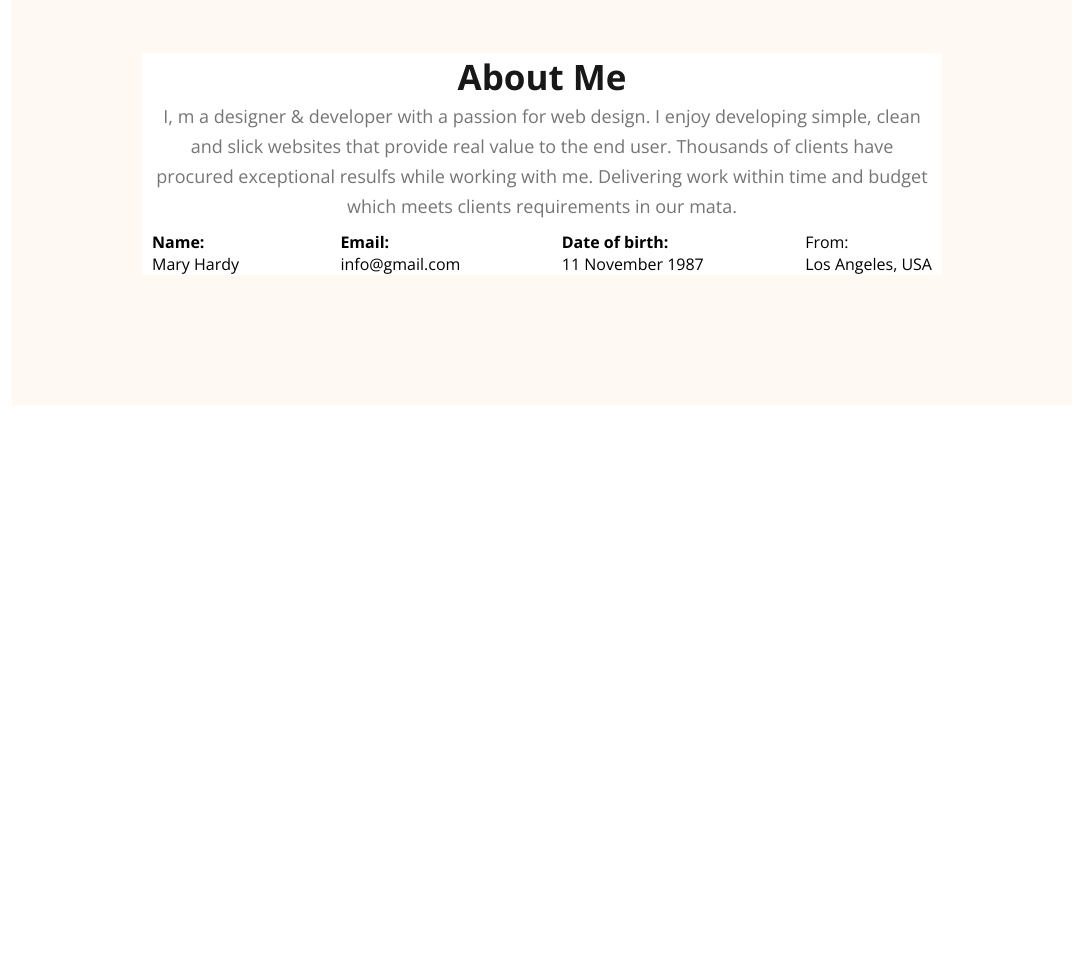
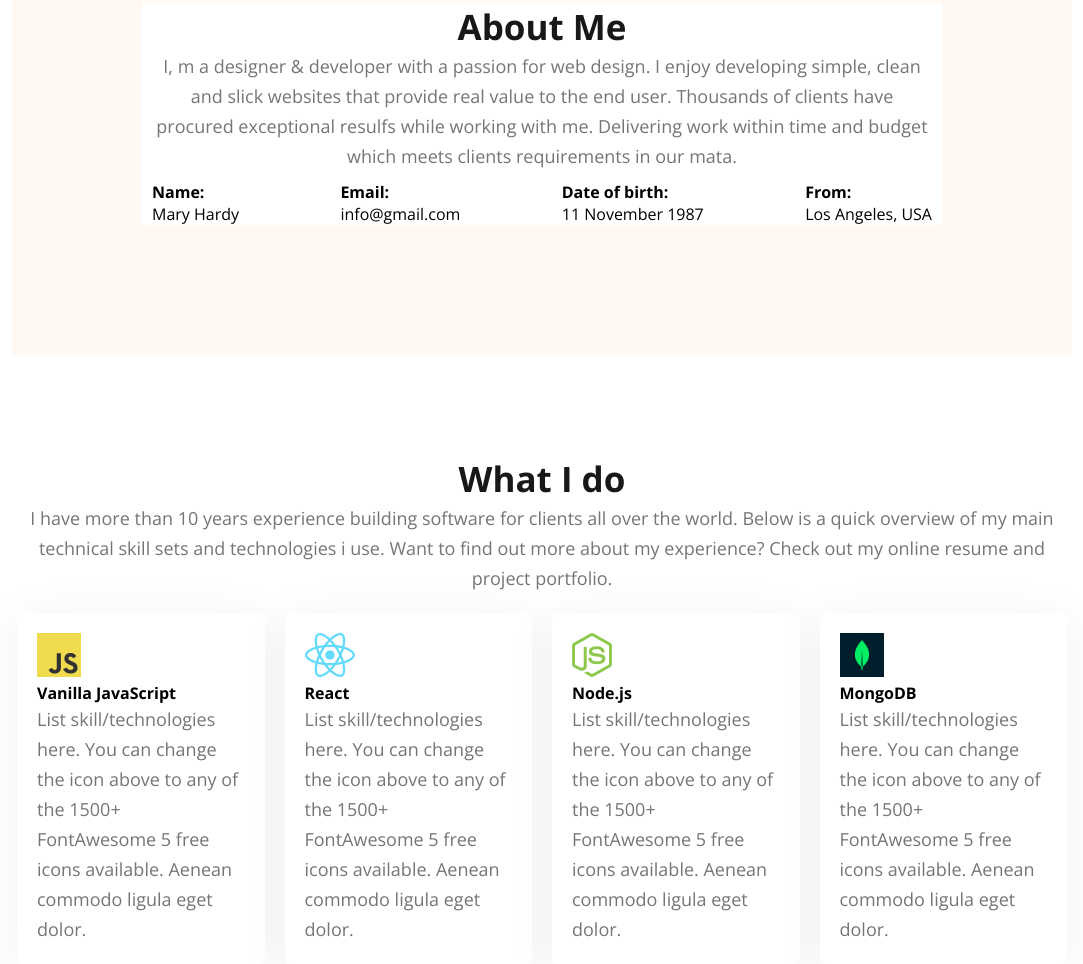
Before and after one commit to johurulHaque/web-developer-portfolio, a plain HTML site: page index.html in a window 1280 px wide. Shown: the part 870-1834 px from the top of the page, without its empty margins (98-1181 px from the left). Before the commit the page ends 1425 px from the top, so only its background shows below. Drawn offline with nearby package versions, Linux system fonts and the light colour scheme.

Commit message:
what i do section added

```diff
--- a/index.html
+++ b/index.html
@@ -149,12 +149,15 @@
             width: 460px;
         }
 
-        /* main section style */
-
+        /*
+            main section style
+            main section style
+        */
+        /* about style */
         .about {
             background-color: #FFF8F3;
             max-width: 800px;
-            margin: 150px auto;
+            margin: 100px auto;
             padding: 130px;
         }
 
@@ -167,6 +170,32 @@
             display: flex;
             justify-content: space-between;
             margin-top: 10px;
+        }
+
+        /* what */
+        .what {
+            max-width: 1050px;
+            margin: 0 auto;
+        }
+
+        .skill-container {
+            display: flex;
+            gap: 20px;
+            margin-top: 20px;
+        }
+
+        .skill {
+            padding: 20px;
+            border-radius: 5px;
+            box-shadow: 0px 6px 50px 0px rgba(0, 0, 0, 0.06);
+            background: rgb(255, 255, 255);
+        }
+
+        .skill-description {
+            color: rgb(117, 117, 117);
+            font-size: 18px;
+            font-weight: 400;
+            line-height: 30px;
         }
     </style>
 </head>
@@ -198,6 +227,7 @@
         </div>
     </header>
     <main>
+        <!-- about section  -->
         <section class="about">
             <div class="section-content">
                 <h2 class="section-title">
@@ -223,11 +253,49 @@
                         <p class="info-description">11 November 1987</p>
                     </div>
                     <div>
-                        <p>From:</p>
-                        <p>Los Angeles, USA</p>
+                        <h4 class="info-title">From:</h4>
+                        <p class="info-description">Los Angeles, USA</p>
                     </div>
                 </div>
             </div>
+        </section>
+        <!-- what i do section -->
+        <section class="what">
+            <h2 class="section-title">
+                What I do
+            </h2>
+            <p class="section-description">
+                I have more than 10 years experience building software for clients all over the world. Below is a quick
+                overview of my main technical skill sets and technologies i use. Want to find out more about my
+                experience? Check out my online resume and project portfolio.
+            </p>
+            <div class="skill-container">
+                <div class="skill">
+                    <img class="skill-img" src="./images/icons/js.png" alt="">
+                    <h4 class="skill-title">Vanilla JavaScript</h4>
+                    <p class="skill-description">List skill/technologies here. You can change the icon above to any of
+                        the 1500+ FontAwesome 5 free icons available. Aenean commodo ligula eget dolor.</p>
+                </div>
+                <div class="skill">
+                    <img class="skill-img" src="./images/icons/react.png" alt="">
+                    <h4 class="skill-title">React</h4>
+                    <p class="skill-description">List skill/technologies here. You can change the icon above to any of
+                        the 1500+ FontAwesome 5 free icons available. Aenean commodo ligula eget dolor.</p>
+                </div>
+                <div class="skill">
+                    <img class="skill-img" src="./images/icons/nodejs.png" alt="">
+                    <h4 class="skill-title">Node.js</h4>
+                    <p class="skill-description">List skill/technologies here. You can change the icon above to any of
+                        the 1500+ FontAwesome 5 free icons available. Aenean commodo ligula eget dolor.</p>
+                </div>
+                <div class="skill">
+                    <img class="skill-img" src="./images/icons/mongo.png" alt="">
+                    <h4 class="skill-title">MongoDB</h4>
+                    <p class="skill-description">List skill/technologies here. You can change the icon above to any of
+                        the 1500+ FontAwesome 5 free icons available. Aenean commodo ligula eget dolor.</p>
+                </div>
+            </div>
+
         </section>
     </main>
     <footer>
```
